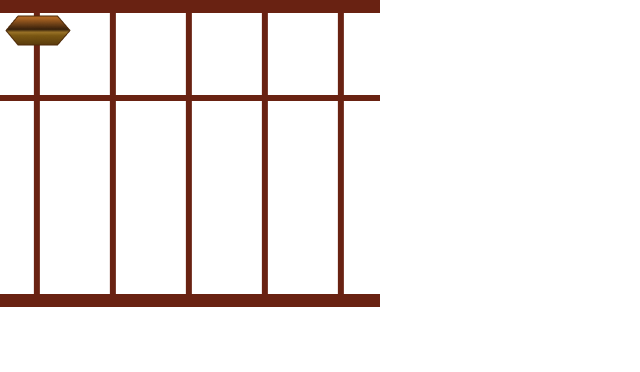
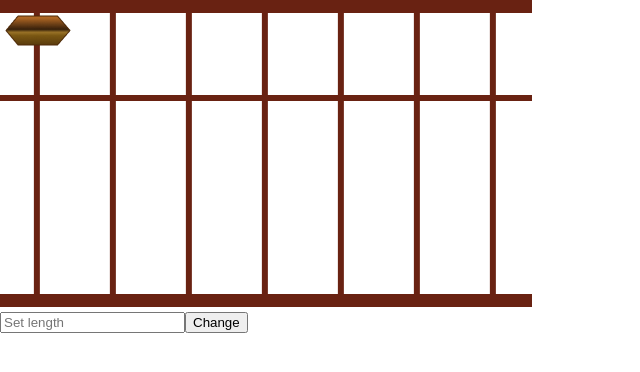
Before and after one commit to Talex210/Abacus, a React (Create React App) app: page / in a window 1280 px wide. Shown: the top 372 px of the page, without its empty margins (0-640 px from the left). Built offline with nearby package versions, Linux system fonts and the light colour scheme.

Commit message:
Создание компонентов. Реализация динамически изменяющейся рамки через useState.

```diff
--- a/src/App.js
+++ b/src/App.js
@@ -1,16 +1,28 @@
 import './App.css';
-import Frame5 from './img/Frame5.png';
 import Vector5 from './img/Vector5.png';
+import {useState} from "react";
+import Frame from "./Components/Frame/Frame";
 
 function App() {
+
+const [lengthFrame, setLength] = useState([1, 2, 3, 4, 5, 6, 7]);
+const [value, setValue] = useState('');
+
+const changeLength = () => {
+    let newLength = [];
+    for (let i = 1; i <= value; i ++) {
+        newLength.push(i);
+    }
+    setLength(newLength);
+    setValue('')
+}
+
     return (
         <div className='App'>
-            <img src={Frame5} alt='frame'/>
-            <img src={Frame5} alt='frame'/>
-            <img src={Frame5} alt='frame'/>
-            <img src={Frame5} alt='frame'/>
-            <img src={Frame5} alt='frame'/>
+            <Frame lengthFrame={lengthFrame}/>
             <img className='stone' src={Vector5} alt='frame'/>
+            <input type='text' placeholder='Set length' value={value} onChange={event => setValue(event.target.value)}/>
+            <button onClick={changeLength}>Change</button>
         </div>
     );
 }
--- /dev/null
+++ b/src/Components/Frame/Frame.jsx
@@ -0,0 +1,14 @@
+import React from 'react';
+import Frame5 from "../../img/Frame5.png";
+
+const Frame = (props) => {
+    return (
+        <div>
+            {props.lengthFrame.map(f =>
+                <img src={Frame5} alt='frame' key={f}/>
+            )}
+        </div>
+    );
+};
+
+export default Frame;
```
Also changed, not shown: src/Components/Stone/Stone.jsx (added, +11 -0 lines), src/Components/Frame/Frame.module.css (added), src/Components/Stone/Stone.module.css (added).
